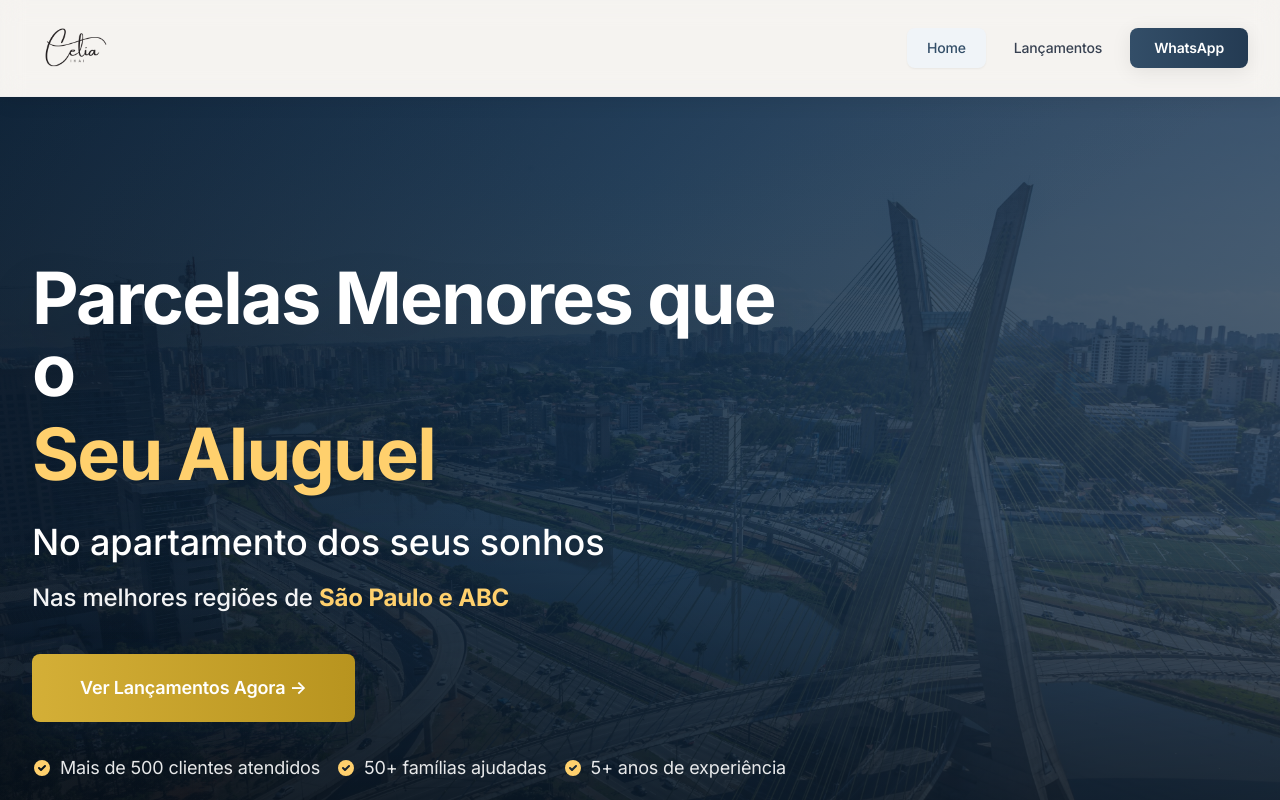
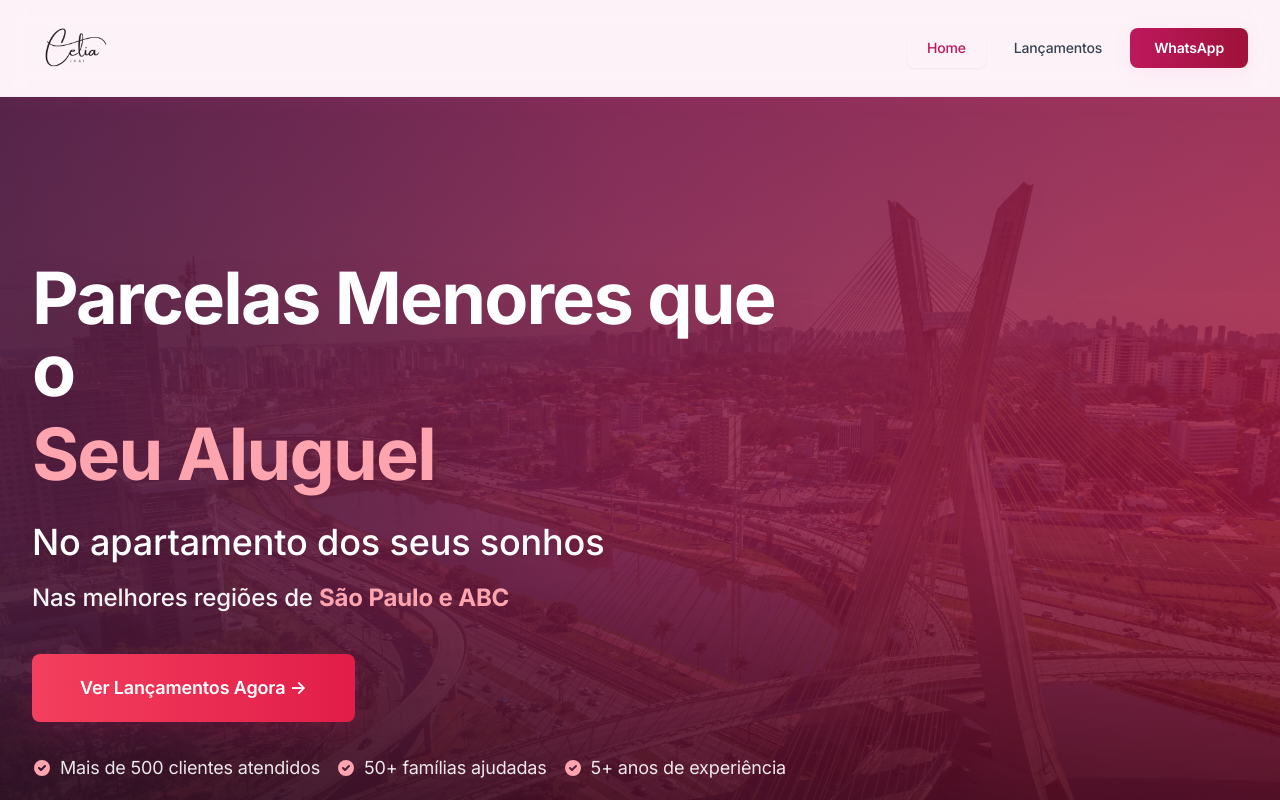
Before and after one commit to PedroVazN/Cikai, a React (Vite) app: page / in a window 1280 px wide. Shown: the top 800 px of the page. Built offline with nearby package versions, Linux system fonts and the light colour scheme; no server answers.

Commit message:
feat: Atualiza paleta de cores para tons de rosa profissional

```diff
--- a/src/components/Footer.jsx
+++ b/src/components/Footer.jsx
@@ -4,7 +4,7 @@ import { generateWhatsAppLink, generateContatoMessage, getWhatsAppNumber } from
 
 function Footer() {
   return (
-    <footer className="bg-gradient-to-br from-luxury-dark via-primary-900 to-luxury-navy text-white">
+    <footer className="bg-gradient-to-br from-luxury-dark via-primary-800 to-primary-900 text-white">
       <div className="max-w-7xl mx-auto px-4 sm:px-6 lg:px-8 py-20">
         <div className="grid grid-cols-1 md:grid-cols-3 gap-16 mb-16">
           {/* Sobre */}
@@ -25,7 +25,7 @@ function Footer() {
               Cada empreendimento é cuidadosamente selecionado para garantir qualidade,
               localização estratégica e o melhor custo-benefício.
             </p>
-            <p className="text-accent-400 text-sm font-semibold tracking-wide">
+            <p className="text-accent-300 text-sm font-semibold tracking-wide">
               CRECI SP 282.069
             </p>
           </div>
@@ -35,7 +35,7 @@ function Footer() {
             <h3 className="text-lg font-semibold text-white mb-8 tracking-tight">Links Rápidos</h3>
             <ul className="space-y-4">
               <li>
-                <Link to="/" className="text-gray-300 hover:text-accent-400 transition-colors duration-300 text-sm font-medium inline-block">
+                <Link to="/" className="text-gray-300 hover:text-accent-300 transition-colors duration-300 text-sm font-medium inline-block">
                   Home
                 </Link>
               </li>
@@ -51,7 +51,7 @@ function Footer() {
           <div>
             <h3 className="text-lg font-semibold text-white mb-8 tracking-tight">Entre em Contato</h3>
             <p className="text-gray-300 mb-4 text-sm leading-relaxed">Estamos prontos para ajudar você a encontrar o imóvel perfeito.</p>
-            <p className="text-accent-400 text-sm font-semibold mb-6">{getWhatsAppNumber()}</p>
+            <p className="text-accent-300 text-sm font-semibold mb-6">{getWhatsAppNumber()}</p>
             <a
               href={generateWhatsAppLink(generateContatoMessage())}
               target="_blank"
--- a/src/index.css
+++ b/src/index.css
@@ -12,6 +12,7 @@
     -moz-osx-font-smoothing: grayscale;
     font-weight: 400;
     letter-spacing: -0.01em;
+    background: linear-gradient(to bottom, #fdf2f8 0%, #ffffff 100%);
   }
 
   * {
--- a/src/pages/Home.jsx
+++ b/src/pages/Home.jsx
@@ -53,13 +53,13 @@ function Home() {
             <div className="max-w-3xl">
               <h1 className="text-5xl md:text-6xl lg:text-7xl font-bold mb-8 leading-[1.1] tracking-tight text-white drop-shadow-2xl">
                 Parcelas Menores que o
-                <span className="block mt-3 text-accent-400">Seu Aluguel</span>
+                <span className="block mt-3 text-accent-300">Seu Aluguel</span>
               </h1>
               <p className="text-2xl md:text-3xl lg:text-4xl mb-5 text-white font-medium leading-tight drop-shadow-lg">
                 No apartamento dos seus sonhos
               </p>
               <p className="text-lg md:text-xl lg:text-2xl mb-10 text-white/95 leading-relaxed font-medium">
-                Nas melhores regiões de <span className="text-accent-400 font-bold">São Paulo e ABC</span>
+                Nas melhores regiões de <span className="text-accent-300 font-bold">São Paulo e ABC</span>
               </p>
               <div className="flex flex-col sm:flex-row gap-5">
                 <Link
@@ -71,19 +71,19 @@ function Home() {
               </div>
               <p className="mt-8 text-white/90 text-base md:text-lg flex flex-wrap gap-4 items-center">
                 <span className="flex items-center gap-2">
-                  <svg className="w-5 h-5 text-accent-400" fill="currentColor" viewBox="0 0 20 20">
+                  <svg className="w-5 h-5 text-accent-300" fill="currentColor" viewBox="0 0 20 20">
                     <path fillRule="evenodd" d="M10 18a8 8 0 100-16 8 8 0 000 16zm3.707-9.293a1 1 0 00-1.414-1.414L9 10.586 7.707 9.293a1 1 0 00-1.414 1.414l2 2a1 1 0 001.414 0l4-4z" clipRule="evenodd" />
                   </svg>
                   Mais de 500 clientes atendidos
                 </span>
                 <span className="flex items-center gap-2">
-                  <svg className="w-5 h-5 text-accent-400" fill="currentColor" viewBox="0 0 20 20">
+                  <svg className="w-5 h-5 text-accent-300" fill="currentColor" viewBox="0 0 20 20">
                     <path fillRule="evenodd" d="M10 18a8 8 0 100-16 8 8 0 000 16zm3.707-9.293a1 1 0 00-1.414-1.414L9 10.586 7.707 9.293a1 1 0 00-1.414 1.414l2 2a1 1 0 001.414 0l4-4z" clipRule="evenodd" />
                   </svg>
                   50+ famílias ajudadas
                 </span>
                 <span className="flex items-center gap-2">
-                  <svg className="w-5 h-5 text-accent-400" fill="currentColor" viewBox="0 0 20 20">
+                  <svg className="w-5 h-5 text-accent-300" fill="currentColor" viewBox="0 0 20 20">
                     <path fillRule="evenodd" d="M10 18a8 8 0 100-16 8 8 0 000 16zm3.707-9.293a1 1 0 00-1.414-1.414L9 10.586 7.707 9.293a1 1 0 00-1.414 1.414l2 2a1 1 0 001.414 0l4-4z" clipRule="evenodd" />
                   </svg>
                   5+ anos de experiência
@@ -103,7 +103,7 @@ function Home() {
                 C.Ikai
               </h2>
               <p className="text-xl text-primary-700 mb-3 font-medium">Corretora Especializada em Lançamentos</p>
-              <p className="text-sm text-accent-600 mb-8 font-semibold tracking-wide uppercase">CRECI SP 282.069</p>
+              <p className="text-sm text-accent-500 mb-8 font-semibold tracking-wide uppercase">CRECI SP 282.069</p>
               <div className="space-y-5 text-gray-700 leading-relaxed mb-10 text-base">
                 <p>
                   Com mais de <strong className="text-primary-800">5 anos de experiência</strong> no mercado imobiliário, especializada em lançamentos de alto padrão em <strong className="text-primary-800">São Paulo e ABC</strong>, nos melhores bairros.
@@ -129,7 +129,7 @@ function Home() {
               </div>
               <div className="mt-10">
                 <div className="flex items-center text-primary-700 bg-primary-50/50 px-5 py-3 rounded-lg border border-primary-200/50 w-fit">
-                  <svg className="w-5 h-5 mr-3 text-accent-600" fill="none" stroke="currentColor" viewBox="0 0 24 24">
+                  <svg className="w-5 h-5 mr-3 text-accent-500" fill="none" stroke="currentColor" viewBox="0 0 24 24">
                     <path strokeLinecap="round" strokeLinejoin="round" strokeWidth={2} d="M17.657 16.657L13.414 20.9a1.998 1.998 0 01-2.827 0l-4.244-4.243a8 8 0 1111.314 0z" />
                     <path strokeLinecap="round" strokeLinejoin="round" strokeWidth={2} d="M15 11a3 3 0 11-6 0 3 3 0 016 0z" />
                   </svg>
@@ -204,7 +204,7 @@ function Home() {
                       {empreendimento.nome}
                     </h3>
                     <div className="flex items-center text-primary-600 mb-5 text-sm font-medium">
-                      <svg className="w-4 h-4 mr-2 text-accent-600" fill="none" stroke="currentColor" viewBox="0 0 24 24">
+                      <svg className="w-4 h-4 mr-2 text-accent-500" fill="none" stroke="currentColor" viewBox="0 0 24 24">
                         <path strokeLinecap="round" strokeLinejoin="round" strokeWidth={2} d="M17.657 16.657L13.414 20.9a1.998 1.998 0 01-2.827 0l-4.244-4.243a8 8 0 1111.314 0z" />
                         <path strokeLinecap="round" strokeLinejoin="round" strokeWidth={2} d="M15 11a3 3 0 11-6 0 3 3 0 016 0z" />
                       </svg>
@@ -238,19 +238,19 @@ function Home() {
       </section>
 
       {/* Estatísticas */}
-      <section className="py-16 md:py-20 lg:py-28 bg-gradient-to-br from-luxury-dark via-primary-900 to-luxury-navy text-white">
+      <section className="py-16 md:py-20 lg:py-28 bg-gradient-to-br from-luxury-dark via-primary-800 to-primary-900 text-white">
         <div className="max-w-7xl mx-auto px-4 sm:px-6 lg:px-8">
           <div className="grid grid-cols-1 sm:grid-cols-3 gap-8 sm:gap-6 md:gap-12 lg:gap-16">
             <div className="text-center px-4">
-              <div className="text-5xl sm:text-6xl md:text-7xl font-bold mb-3 sm:mb-4 tracking-tight text-accent-400">5+</div>
+              <div className="text-5xl sm:text-6xl md:text-7xl font-bold mb-3 sm:mb-4 tracking-tight text-accent-300">5+</div>
               <div className="text-gray-300 text-xs sm:text-sm uppercase tracking-wider font-semibold leading-tight">Anos de Experiência</div>
             </div>
             <div className="text-center px-4">
-              <div className="text-5xl sm:text-6xl md:text-7xl font-bold mb-3 sm:mb-4 tracking-tight text-accent-400">500+</div>
+              <div className="text-5xl sm:text-6xl md:text-7xl font-bold mb-3 sm:mb-4 tracking-tight text-accent-300">500+</div>
               <div className="text-gray-300 text-xs sm:text-sm uppercase tracking-wider font-semibold leading-tight">Clientes Atendidos</div>
             </div>
             <div className="text-center px-4">
-              <div className="text-5xl sm:text-6xl md:text-7xl font-bold mb-3 sm:mb-4 tracking-tight text-accent-400">50+</div>
+              <div className="text-5xl sm:text-6xl md:text-7xl font-bold mb-3 sm:mb-4 tracking-tight text-accent-300">50+</div>
               <div className="text-gray-300 text-xs sm:text-sm uppercase tracking-wider font-semibold leading-tight">Famílias Ajudadas</div>
             </div>
           </div>
--- a/src/pages/Lancamentos.jsx
+++ b/src/pages/Lancamentos.jsx
@@ -155,7 +155,7 @@ function Lancamentos() {
                     {empreendimento.nome}
                   </h3>
                   <div className="flex items-center text-primary-600 mb-5 text-sm font-medium">
-                    <svg className="w-4 h-4 mr-2 text-accent-600" fill="none" stroke="currentColor" viewBox="0 0 24 24">
+                    <svg className="w-4 h-4 mr-2 text-accent-500" fill="none" stroke="currentColor" viewBox="0 0 24 24">
                       <path strokeLinecap="round" strokeLinejoin="round" strokeWidth={2} d="M17.657 16.657L13.414 20.9a1.998 1.998 0 01-2.827 0l-4.244-4.243a8 8 0 1111.314 0z" />
                       <path strokeLinecap="round" strokeLinejoin="round" strokeWidth={2} d="M15 11a3 3 0 11-6 0 3 3 0 016 0z" />
                     </svg>
@@ -168,7 +168,7 @@ function Lancamentos() {
                         <p className="text-xs text-gray-500 mb-1.5 font-semibold uppercase tracking-wide">Metragens</p>
                         <div className="flex flex-wrap gap-2">
                           {empreendimento.metragens.map((metragem, idx) => (
-                            <span key={idx} className="text-xs bg-gradient-to-br from-accent-50 to-accent-100 text-accent-700 px-3 py-1.5 rounded-md font-bold border border-accent-200">
+                            <span key={idx} className="text-xs bg-gradient-to-br from-accent-50 to-accent-100 text-accent-800 px-3 py-1.5 rounded-md font-bold border border-accent-300">
                               {metragem}m²
                             </span>
                           ))}
--- a/tailwind.config.js
+++ b/tailwind.config.js
@@ -8,43 +8,44 @@ export default {
     extend: {
       colors: {
         primary: {
-          50: '#f0f4f8',
-          100: '#d9e2ec',
-          200: '#bcccdc',
-          300: '#9fb3c8',
-          400: '#829ab1',
-          500: '#627d98',
-          600: '#486581',
-          700: '#334e68',
-          800: '#243b53',
-          900: '#102a43',
+          50: '#fdf2f8',
+          100: '#fce7f3',
+          200: '#fbcfe8',
+          300: '#f9a8d4',
+          400: '#f472b6',
+          500: '#ec4899',
+          600: '#db2777',
+          700: '#be185d',
+          800: '#9f1239',
+          900: '#831843',
         },
         accent: {
-          50: '#fffbf0',
-          100: '#fff4d6',
-          200: '#ffe8b3',
-          300: '#ffdc90',
-          400: '#ffd06d',
-          500: '#d4af37',
-          600: '#b8941f',
-          700: '#9c7a0a',
-          800: '#806000',
-          900: '#644d00',
+          50: '#fff1f2',
+          100: '#ffe4e6',
+          200: '#fecdd3',
+          300: '#fda4af',
+          400: '#fb7185',
+          500: '#f43f5e',
+          600: '#e11d48',
+          700: '#be123c',
+          800: '#9f1239',
+          900: '#881337',
         },
         luxury: {
-          dark: '#0a1929',
-          navy: '#1e3a5f',
-          gold: '#d4af37',
-          cream: '#f5f3f0',
+          dark: '#4c1d3f',
+          navy: '#7c2d48',
+          gold: '#f9a8d4',
+          cream: '#fdf2f8',
+          rose: '#ec4899',
         },
       },
       fontFamily: {
         sans: ['Inter', '-apple-system', 'BlinkMacSystemFont', 'Segoe UI', 'Roboto', 'Oxygen', 'Ubuntu', 'Cantarell', 'Fira Sans', 'Droid Sans', 'Helvetica Neue', 'sans-serif'],
       },
       boxShadow: {
-        'elegant': '0 4px 20px rgba(0, 0, 0, 0.08)',
-        'elegant-lg': '0 10px 40px rgba(0, 0, 0, 0.12)',
-        'luxury': '0 8px 32px rgba(30, 58, 95, 0.15)',
+        'elegant': '0 4px 20px rgba(236, 72, 153, 0.08)',
+        'elegant-lg': '0 10px 40px rgba(236, 72, 153, 0.12)',
+        'luxury': '0 8px 32px rgba(219, 39, 119, 0.15)',
       },
     },
   },
```
Also changed, not shown: src/pages/LancamentoDetalhe.jsx (+5 -5 lines).
